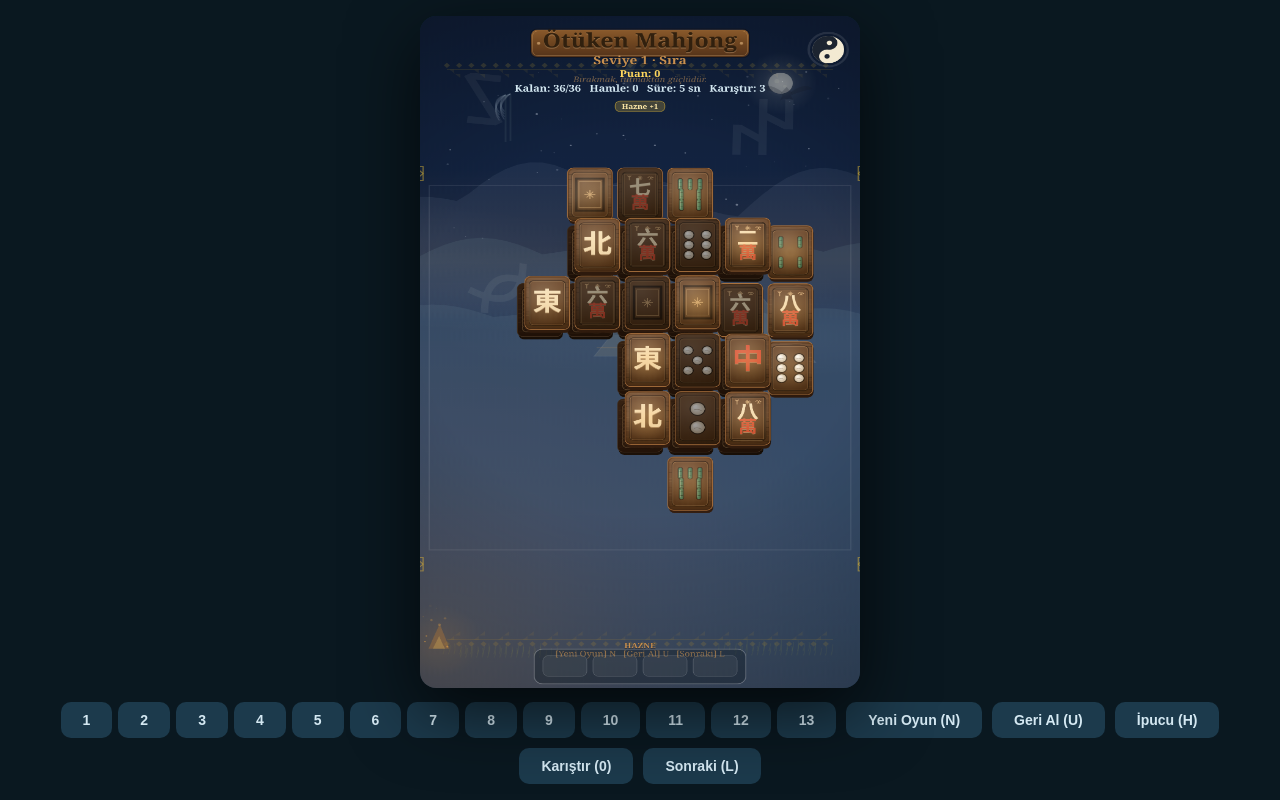
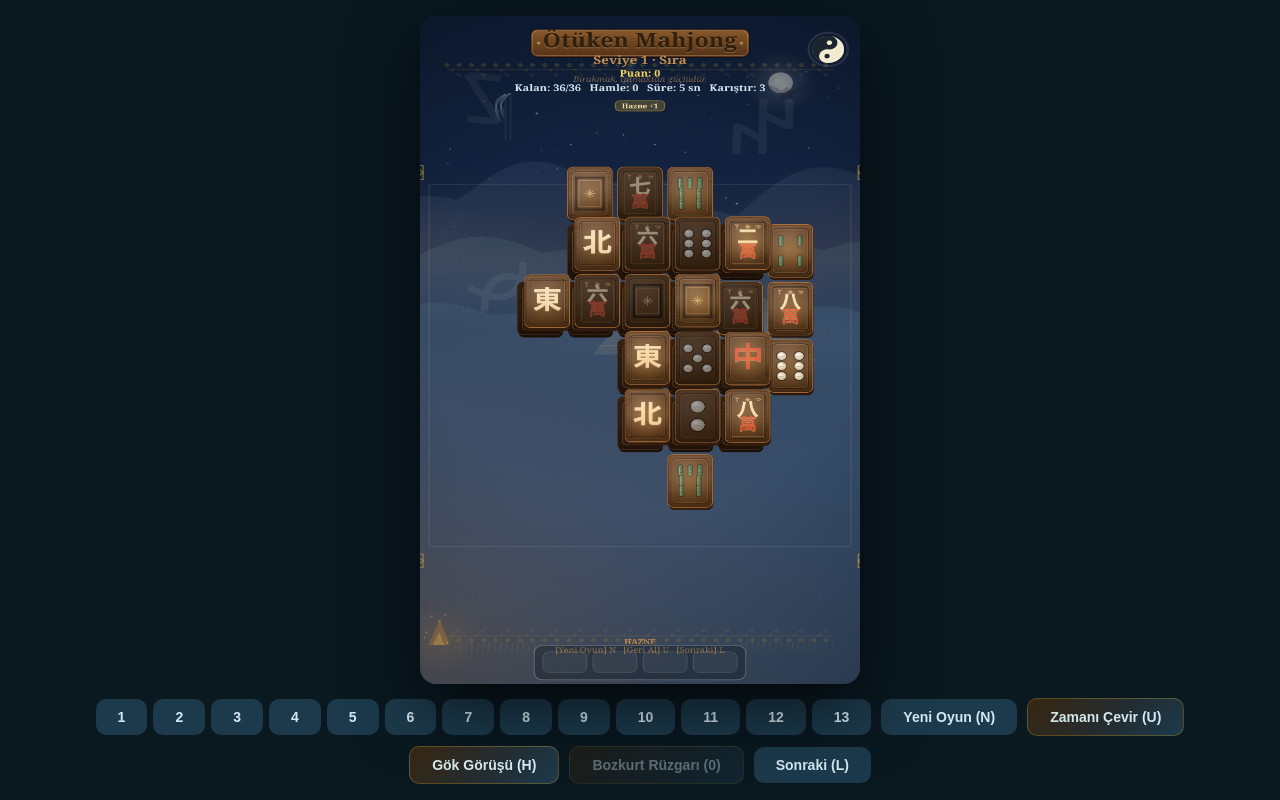
Before and after one commit to ozkanbakioglu21/mythic-fight-arena, a React (Vite) app: page / in a window 1280 px wide. Built offline with nearby package versions, Linux system fonts and the light colour scheme.

Commit message:
Power buttons, dynamic combo, match particles, audio hooks: Gok Gorusu/Bozkurt Ruzgari/Zamani Cevir, 3s combo +15%, gold/turquoise burst, tileclick/combo sounds

```diff
--- a/src/App.tsx
+++ b/src/App.tsx
@@ -84,14 +84,14 @@ export default function App() {
         <button className="btn tbtn" onClick={() => gameRef.current?.newGame()}>
           Yeni Oyun (N)
         </button>
-        <button className="btn tbtn" onClick={() => gameRef.current?.undo()}>
-          Geri Al (U)
+        <button className="btn tbtn power-btn" onClick={() => gameRef.current?.undo()}>
+          Zamanı Çevir (U)
         </button>
-        <button className="btn tbtn" onClick={() => gameRef.current?.hint()}>
-          İpucu (H)
+        <button className="btn tbtn power-btn" onClick={() => gameRef.current?.hint()}>
+          Gök Görüşü (H)
         </button>
-        <button className="btn tbtn" disabled={!hud || hud.shuffles <= 0} onClick={() => gameRef.current?.shuffle()}>
-          Karıştır ({hud?.shuffles ?? 0})
+        <button className="btn tbtn power-btn" disabled={!hud || hud.shuffles <= 0} onClick={() => gameRef.current?.shuffle()}>
+          Bozkurt Rüzgarı ({hud?.shuffles ?? 0})
         </button>
         <button className="btn tbtn" onClick={() => gameRef.current?.nextLevel()}>
           Sonraki (L)
--- a/src/game/Game.ts
+++ b/src/game/Game.ts
@@ -807,7 +807,7 @@ export class Game {
       this.lost = true;
       this.sfx("lose");
     } else {
-      this.sfx("pick");
+      this.sfx("tileclick");
     }
 
     // Kazanma.
@@ -936,6 +936,22 @@ export class Game {
           const spd = 90 + Math.random() * 260;
           this.bursts.push({ x: bt.sx, y: bt.sy, vx: Math.cos(ang) * spd, vy: Math.sin(ang) * spd - 60, life: 0.7, max: 1, color: tileColor(bt.symbol), r: 3 + Math.random() * 6 });
         }
+        // Altin/turkuaz isik parcaciklari (yukari suzulen, 400ms)
+        const pColors = ["#ffd75e", "#ffe9a8", "#4fb3a0", "#a8e6d8", "#ffd75e"];
+        for (let k = 0; k < 10; k++) {
+          const ang = -Math.PI / 2 + (Math.random() - 0.5) * 1.2;
+          const spd = 120 + Math.random() * 200;
+          this.bursts.push({
+            x: bt.sx + (Math.random() - 0.5) * 20,
+            y: bt.sy - 10,
+            vx: Math.cos(ang) * spd * 0.5,
+            vy: Math.sin(ang) * spd,
+            life: 0.4,
+            max: 0.4,
+            color: pColors[k % pColors.length],
+            r: 2 + Math.random() * 3,
+          });
+        }
         this.bursts.push({ x: bt.sx, y: bt.sy, vx: 0, vy: -40, life: 0.35, max: 0.35, color: "#ffffff", r: 26 });
       }
       this.floats.push({ x: (btA!.sx + btB!.sx) / 2, y: (btA!.sy + btB!.sy) / 2 - 10, life: 1.0, max: 1.0, text: "+2", color: "#ffd75e" });
@@ -964,9 +980,10 @@ export class Game {
     this.tray.splice(b, 1);
     this.tray.splice(a, 1);
     this.combo++;
+    if (this.combo >= 2) this.sfx("combo");
     if (this.combo >= 3) this.flash = Math.min(0.6, 0.25 + this.combo * 0.05);
     this.comboTimer = this.comboDuration();
-    this.score += Math.round(100 * Math.min(this.combo, 10) * this.scoreMult());
+    this.score += Math.round(100 * (1 + (this.combo - 1) * 0.15) * this.combo * this.scoreMult());
   }
 
   shuffle(): void {
@@ -1083,6 +1100,16 @@ export class Game {
           setTimeout(() => this.tone(f, 0.28, "triangle", 0.18), i * 110),
         );
         break;
+      case "combo":
+        // Yukselen tonlu kombo efekti
+        this.tone(440 + this.combo * 60, 0.15, "sine", 0.14, 660 + this.combo * 80);
+        this.tone(660 + this.combo * 80, 0.12, "triangle", 0.08);
+        break;
+      case "tileclick":
+        // Tok ahşap sesi
+        this.clack(0.16);
+        this.tone(800, 0.04, "square", 0.06);
+        break;
     }
   }
 
@@ -1186,7 +1213,7 @@ export class Game {
   }
 
   private comboDuration(): number {
-    let d = 5;
+    let d = 3;
     if (this.fates.includes("alp")) d += 2;
     if (this.fates.includes("shadow")) d -= 2;
     return Math.max(2, d);
@@ -1909,6 +1936,24 @@ export class Game {
     let topLine = `Puan: ${this.score}`;
     if (this.combo > 1 && this.comboTimer > 0) topLine += `   Combo ×${this.combo}`;
     c.fillText(topLine, CANVAS_W / 2, 116);
+    // Kombo gosterigi (sag ust)
+    if (this.combo > 1 && this.comboTimer > 0) {
+      const cAlpha = Math.min(1, this.comboTimer / 0.8);
+      const cPulse = 0.7 + 0.3 * Math.sin(this.time * 6);
+      c.save();
+      c.globalAlpha = cAlpha;
+      c.textAlign = "right";
+      c.font = "bold 28px Georgia";
+      // Aleve/yansi efekti
+      c.shadowColor = "rgba(255,150,40,0.7)";
+      c.shadowBlur = 14;
+      c.fillStyle = "rgba(255,180,40," + cPulse.toFixed(2) + ")";
+      c.fillText(`×${this.combo} Kombo`, CANVAS_W - 24, 116);
+      c.shadowBlur = 0;
+      c.fillStyle = "#ffd75e";
+      c.fillText(`×${this.combo} Kombo`, CANVAS_W - 24, 116);
+      c.restore();
+    }
     c.fillStyle = "#d4e8f2";
     c.fillText(`Kalan: ${remaining}/${total}   Hamle: ${this.moves}   Süre: ${Math.floor(this.seconds)} sn   Karıştır: ${this.maxShuffles - this.shuffleCount}`, CANVAS_W / 2, 144);
 
--- a/src/styles.css
+++ b/src/styles.css
@@ -130,6 +130,37 @@ body,
   background: #274c5f;
 }
 
+/* ---- Tematik guc butonlari ---- */
+.power-btn {
+  background: linear-gradient(135deg, #2a1a0e, #1c3a4c);
+  border: 1px solid rgba(212,175,55,0.3);
+  color: #d4e8f2;
+  position: relative;
+  overflow: hidden;
+  transition: transform 0.15s, box-shadow 0.15s, filter 0.15s;
+}
+.power-btn:hover {
+  background: linear-gradient(135deg, #3a2510, #274c5f);
+  box-shadow: 0 0 12px rgba(212,175,55,0.4);
+  transform: translateY(-1px);
+}
+.power-btn:active {
+  transform: scale(0.95);
+  box-shadow: 0 0 16px rgba(212,175,55,0.6);
+  filter: brightness(1.15);
+}
+.power-btn:disabled {
+  opacity: 0.4;
+  box-shadow: none;
+}
+.power-btn::after {
+  content: "";
+  position: absolute;
+  inset: 0;
+  background: linear-gradient(135deg, rgba(212,175,55,0.08), transparent 60%);
+  pointer-events: none;
+}
+
 /* ---- Mobil / dokunmatik ----
    Tuvali ekrana yaklaştır, butonları kompaktlaştır. */
 @media (max-width: 560px) {
```
